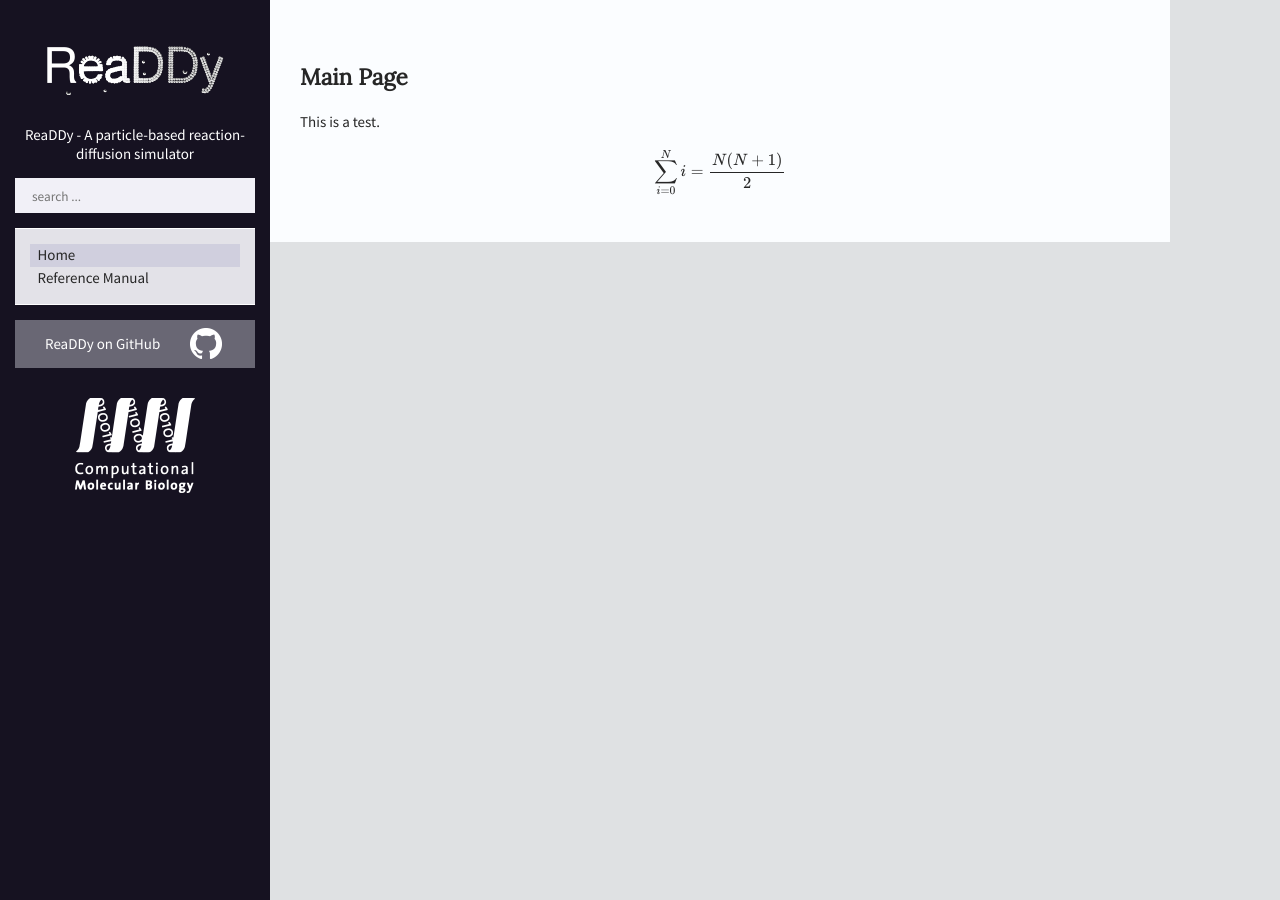
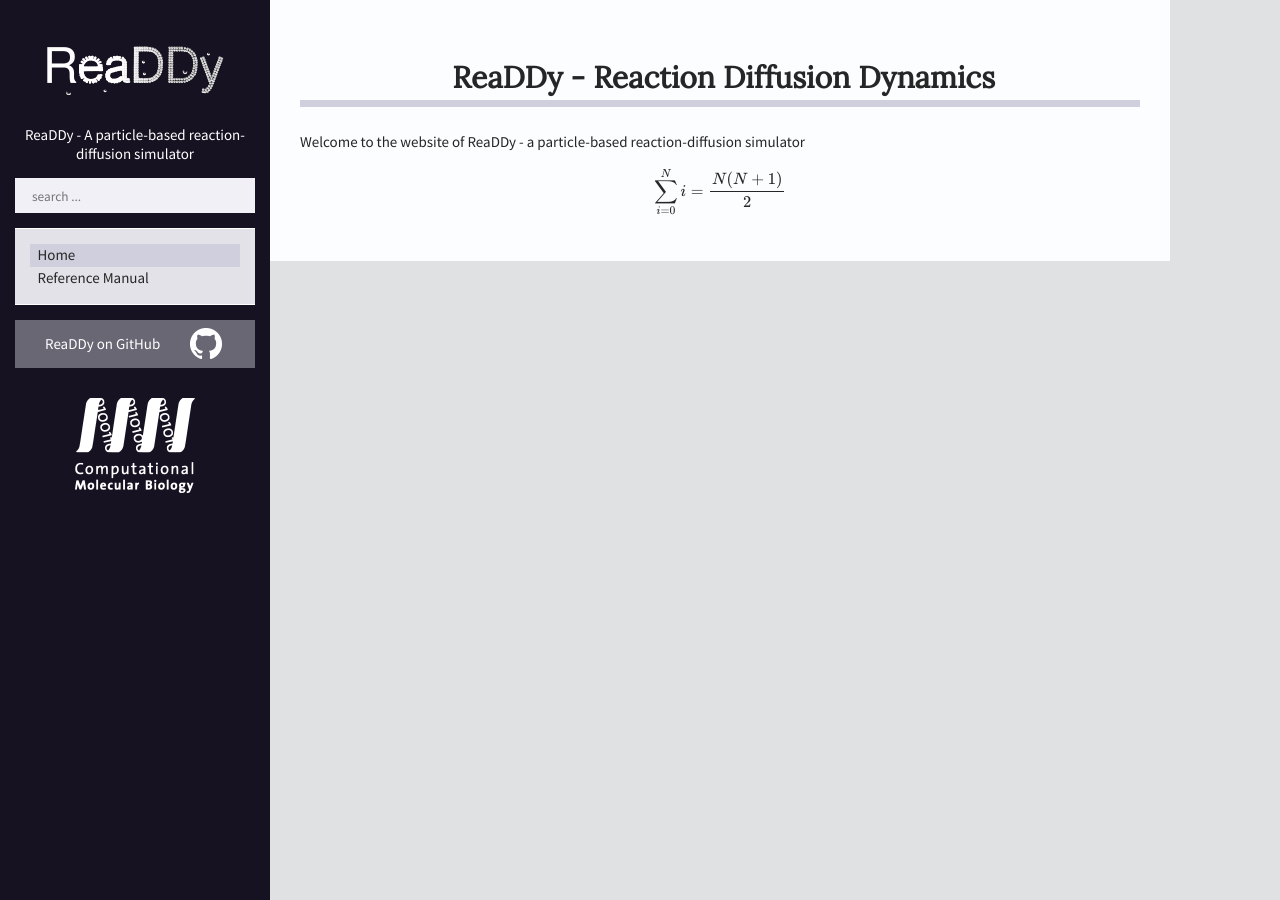
Before and after one commit to readdy/readdy_documentation, a Jekyll site: the page built from readdy_documentation/index.md, in a window 1280 px wide. Built offline with Jekyll 4.4.1, drawn with Linux system fonts in a browser that asks for light colours; formulas are drawn with MathJax 3; our own code applies the rules of GitHub Pages for plain Markdown files.

Commit message:
[favicon] added small icon for browsers to display in tabs [layout] new homepage layout that resembles the docpage

```diff
--- a/readdy_documentation/_includes/head.html
+++ b/readdy_documentation/_includes/head.html
@@ -26,4 +26,6 @@
     </script>
     <script src="http://cdn.mathjax.org/mathjax/latest/MathJax.js?config=TeX-AMS_HTML" type="text/javascript"></script>
 
+    <link rel="icon" type="image/png" href="{{ site.baseurl }}/assets/icon_black_32px.png">
+
 </head>
--- /dev/null
+++ b/readdy_documentation/_layouts/homepage.html
@@ -0,0 +1,7 @@
+---
+layout: default
+---
+
+<div class="docpage-heading centered"><h1>{{ page.title }}</h1></div>
+
+    {{ content }}
--- a/readdy_documentation/_layouts/page.html
+++ b/readdy_documentation/_layouts/page.html
@@ -2,6 +2,6 @@
 layout: default
 ---
 
-<h2>{{ page.title }}</h2>
+<div class="docpage-heading"><h1>{{ page.title }}</h1></div>
 
     {{ content }}
--- a/readdy_documentation/_sass/_base.scss
+++ b/readdy_documentation/_sass/_base.scss
@@ -13,7 +13,9 @@ $main-background: #fbfdff;
 $body-background: #dfe1e3;
 $main-font-color: #262626;
 $side-font-color: #ffffff;
+$subitem-font-color: #7b7374;
 $active-page-color: #d0cfde;
+$entry-heading-color: #eee7f9;
 
 *,
 *::before,
--- a/readdy_documentation/_sass/_layout.scss
+++ b/readdy_documentation/_sass/_layout.scss
@@ -108,7 +108,6 @@ input {
 }
 
 .side-nav a, .side-nav a:visited {
-  color: $main-font-color;
   font-weight: normal;
 }
 
@@ -211,19 +210,22 @@ input {
   background-color: #e3e2e8;
 }
 
-.side-nav-item {
+a.side-nav-item {
+  color: $main-font-color;
   display: block;
   line-height: 1.5;
   padding-left: 0.5rem;
 }
 
-.side-nav-sub-item {
+a.side-nav-sub-item {
+  color: $subitem-font-color;
   background-color: $active-page-color;
   display: block;
   font-size: 13px;
   line-height: 1.3;
   padding-left: 1rem;
   padding-bottom: 0.2rem;
+  padding-top: 0.2rem;
 }
 
 .side-nav-item.active {
@@ -300,7 +302,7 @@ iframe {
 }
 
 .entry-heading h2 {
-  border-bottom: #eee7f9 solid 0.5rem;
+  border-bottom: $entry-heading-color solid 0.5rem;
   padding-left: 1rem;
   width: 100%;
   padding-bottom: 0;
@@ -312,3 +314,7 @@ iframe {
   width: 100%;
   padding-bottom: 0;
 }
+
+.centered {
+  text-align: center;
+}
--- a/readdy_documentation/index.md
+++ b/readdy_documentation/index.md
@@ -1,10 +1,9 @@
 ---
-layout: default
+layout: homepage
+title: ReaDDy - Reaction Diffusion Dynamics
 ---
 
-## Main Page
-
-This is a test.
+Welcome to the website of ReaDDy - a particle-based reaction-diffusion simulator
 
 $$
 \sum_{i=0}^{N} i = \frac{N(N+1)}{2}
```
Also changed, not shown: readdy_documentation/assets/icon_black_32px.png (added), readdy_documentation/assets/icon_black_64px.png (added).
